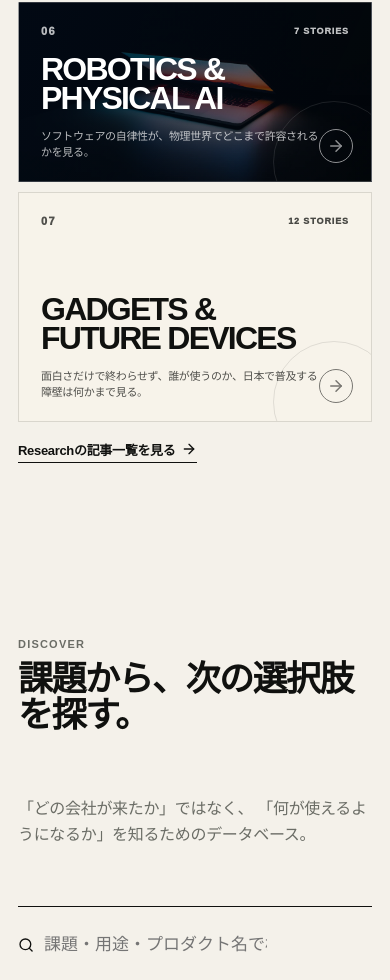
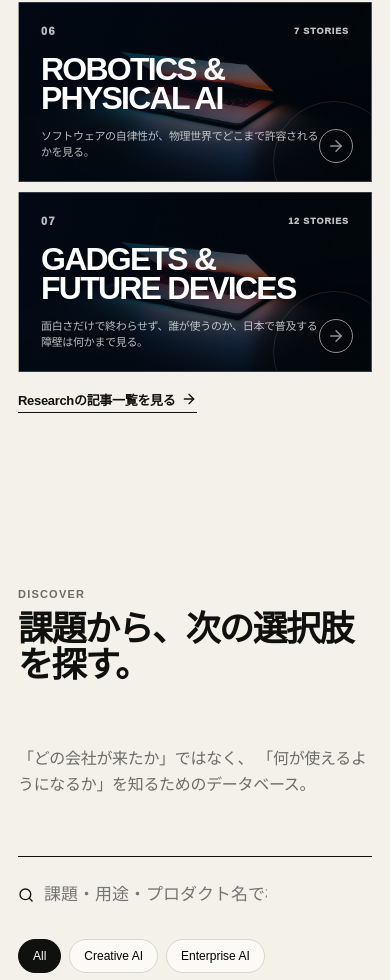
Before and after one commit to yasu-kai/tech-meets-japan, a Next.js app: page / in a window 390 px wide. Shown: the part 2785-3765 px from the top of the page. Built offline with nearby package versions, Linux system fonts and the light colour scheme.

Commit message:
Fix seventh Research category tile collapsed into narrow column on homepage

```diff
--- a/app/globals.css
+++ b/app/globals.css
@@ -969,6 +969,7 @@ linear-gradient(135deg,rgba(255,255,255,.04),transparent 55%)}
 }
 .theme-tile-1,.theme-tile-2,.theme-tile-3,.theme-tile-4{grid-column:span 3}
 .theme-tile-5,.theme-tile-6{grid-column:span 6;min-height:190px}
+.theme-tile-7{grid-column:1 / -1;min-height:210px}
 .theme-tile-1{background:#151816;color:#fff}
 .theme-tile-2{background:#ff4b2f;color:#fff;border-color:#ff4b2f}
 .theme-tile-3{background:#ddd5ff;color:#171717}
@@ -1004,7 +1005,8 @@ linear-gradient(135deg,rgba(255,255,255,.04),transparent 55%)}
   letter-spacing:-.055em
 }
 .theme-tile-5 .editorial-theme-copy strong,
-.theme-tile-6 .editorial-theme-copy strong{
+.theme-tile-6 .editorial-theme-copy strong,
+.theme-tile-7 .editorial-theme-copy strong{
   font-size:clamp(34px,4vw,58px)
 }
 .editorial-theme-copy p{
@@ -1031,10 +1033,11 @@ linear-gradient(135deg,rgba(255,255,255,.04),transparent 55%)}
 }
 @media(max-width:620px){
   .editorial-theme-mosaic{grid-template-columns:1fr}
-  .theme-tile-1,.theme-tile-2,.theme-tile-3,.theme-tile-4,.theme-tile-5,.theme-tile-6{grid-column:auto;min-height:180px}
+  .theme-tile-1,.theme-tile-2,.theme-tile-3,.theme-tile-4,.theme-tile-5,.theme-tile-6,.theme-tile-7{grid-column:auto;min-height:180px}
   .editorial-theme-copy strong,
   .theme-tile-5 .editorial-theme-copy strong,
-  .theme-tile-6 .editorial-theme-copy strong{font-size:32px}
+  .theme-tile-6 .editorial-theme-copy strong,
+  .theme-tile-7 .editorial-theme-copy strong{font-size:32px}
 }
 
 /* Homepage feature story */
@@ -1949,6 +1952,7 @@ linear-gradient(135deg,rgba(255,255,255,.04),transparent 55%)}
 .editorial-theme-mosaic .theme-tile-4{background:linear-gradient(115deg,rgba(2,10,22,.9),rgba(2,10,22,.4)),url('/editorial/cat-ai-industry.webp') center/cover no-repeat;color:#fff;border-color:rgba(255,255,255,.2)}
 .editorial-theme-mosaic .theme-tile-5{background:linear-gradient(115deg,rgba(2,10,22,.9),rgba(2,10,22,.4)),url('/editorial/cat-robotics.webp') center/cover no-repeat;color:#fff;border-color:rgba(255,255,255,.2)}
 .editorial-theme-mosaic .theme-tile-6{background:linear-gradient(115deg,rgba(2,10,22,.9),rgba(2,10,22,.4)),url('/editorial/cat-gadgets.webp') center/cover no-repeat;color:#fff;border-color:rgba(255,255,255,.2)}
+.editorial-theme-mosaic .theme-tile-7{background:linear-gradient(105deg,rgba(2,10,22,.95),rgba(2,10,22,.4)),url('/editorial/cat-gadgets.webp') center/cover no-repeat;color:#fff;border-color:rgba(255,255,255,.2)}
 .features-card-trust .features-card-art{background-image:url('/editorial/cat-ai-security.webp');background-size:cover;background-position:center}
 .features-card-neuro .features-card-art{background-image:url('/editorial/generated/ultrasound-bci.webp');background-size:cover;background-position:center}
 .features-card-robotics .features-card-art{background-image:url('/editorial/cat-robotics.webp');background-size:cover;background-position:center}
```
